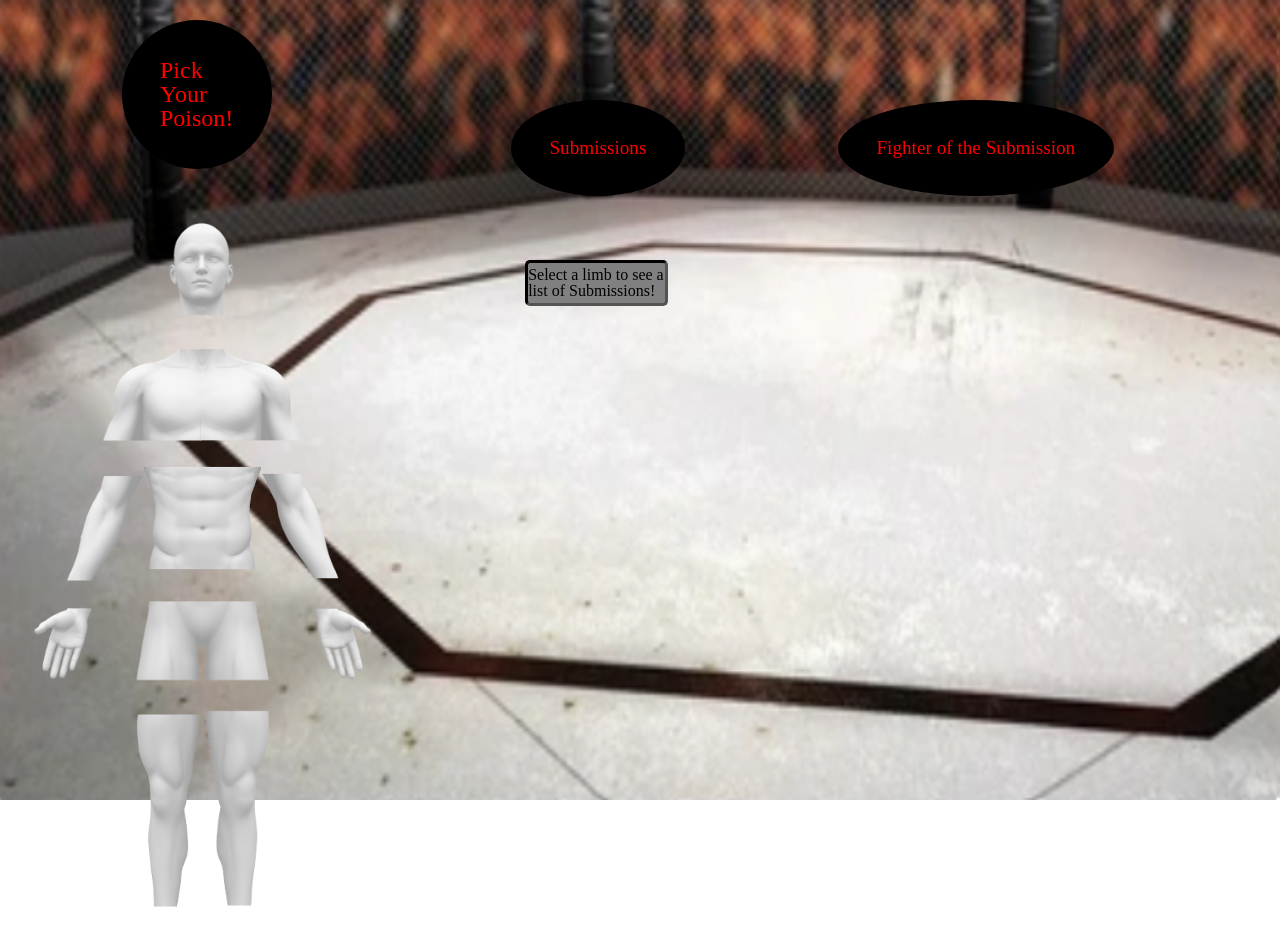
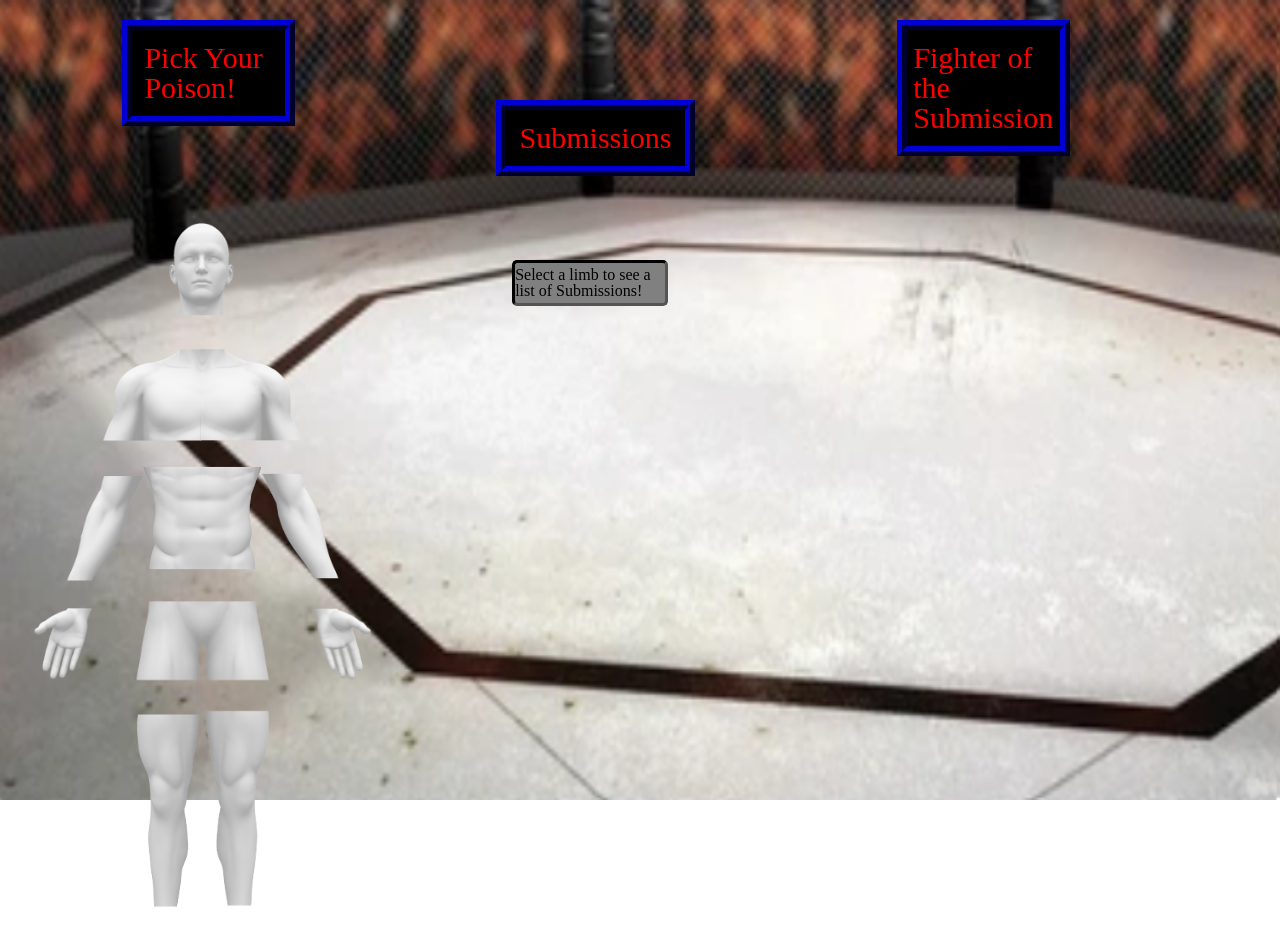
Before and after one commit to NickGentryBJJ/Pick_Your_Poison, a website: page index.html in a window 1280 px wide. Shown: the top 933 px of the page. Drawn offline with Linux system fonts and the light colour scheme; a web font is replaced by a local one.

Commit message:
Final draft of css.  Finished Titles styling.

```diff
--- a/src/index.scss
+++ b/src/index.scss
@@ -20,48 +20,65 @@
   right: 80%;
   left: 9.5%;
   top: 2.5%;
-  width: fit-content;
-  font-size: x-large;
+  width: 10%;
+  font-size: 30px;
   justify-content: center;
   align-items: center;
   flex-direction: column;
   font-family: "DarkSouls";
+  color: red;
+  padding: 1%;
+  border-top: 10px;
+  border-left: 10px;
+  border-right: 10px;
+  border-bottom: 10px;
+  border-style: ridge;
   background-color: black;
-  color: red;
-  border-radius: 52%;
-  padding: 3%;
+  border-color: navy;
 }
 /* This is for the Submissions title for what will be a box with submissions. */
 h2.subs {display: inline-flex;
   position: absolute;
-  right: 46.5%;
+  right: 45.7%;
   top: 12.5%;
-  width: fit-content;
-  font-size: larger;
+  width: 10%;
+  font-size: 30px;
   justify-content: center;
   align-items: center;
   flex-direction:column;
   font-family: 'DarkSouls';
+  color: red;
+  padding: 1%;
+  padding-left: 2%;
+  padding-right: 2%;
+  border-top: 10px;
+  border-left: 10px;
+  border-right: 10px;
+  border-bottom: 10px;
+  border-style: ridge;
   background-color: black;
-  color: red;
-  border-radius: 52%;
-  padding: 3%;
+  border-color: navy;
 }
 
 h2.stats {display: inline-flex;
   position: absolute;
-  right: 13%;
-  top: 12.5%;
-  width: fit-content;
-  font-size: larger;
+  right: 16.4%;
+  top: 2.5%;
+  width: 10%;
+  font-size: 30px;
   justify-content: center;
   align-items: center;
   flex-direction:column;
   font-family:"DarkSouls";
+  color: red;
+  padding: 1%;
+  border-top: 10px;
+  border-left: 10px;
+  border-right: 10px;
+  border-bottom: 10px;
+  border-style: ridge;
   background-color: black;
-  color: red;
-  border-radius: 52%;
-  padding: 3%;
+  border-color: navy;
 }
 
 h3{
@@ -316,7 +333,7 @@ ul.subList {
   position: absolute;
   right: 47.8%;
   top: 32.5%;
-  width: 137px;
+  width: 150px;
   justify-content: center;
   align-items: center;
   flex-direction: column;
--- a/src/seeds.js
+++ b/src/seeds.js
@@ -36,7 +36,7 @@ export const Anaconda = new Submission({name: "Anaconda Choke", bodyPart: "Neck"
 export const Darce = new Submission({name: "D'arce Choke", bodyPart: "Neck", subRate: "3.50", fighter: VincenteLuque, videoLink: "https://www.youtube.com/watch?v=kc8j-YrtRVM"});
 export const Guillotine = new Submission({name: "Guillotine", bodyPart: "Neck", subRate: "23.75", fighter: NateDiazGuillotine, videoLink: "https://www.youtube.com/watch?v=dFOtP7-8vN0"});
 export const PeruvianNecktie = new Submission({name: "Peruvian Necktie", bodyPart: "Neck", subRate: "0.38", fighter: MishaCirkunov, videoLink: "https://www.youtube.com/watch?v=kxCCrUACAwM"});
-export const Ezekiel = new Submission({name: "Ezekiel", bodyPart: "Neck", subRate: "0.38", fighter: AlexeyOleynik, videoLink: "https://www.youtube.com/watch?v=dOsFsy-RDZY"});
+export const Ezekiel = new Submission({name: "Ezekiel", bodyPart: "Neck", subRate: "0.38", fighter: AlexeyOleynik, videoLink: "https://www.youtube.com/watch?v=1Y1G9USVx5s"});
 export const Gogoplata = new Submission({name: "Gogoplata", bodyPart: "Neck", subRate: "0", fighter: NickDiaz, videoLink: "https://www.youtube.com/watch?v=5xsjY2zRsZA"});
 export const Bulldog = new Submission({name: "Bulldog Choke", bodyPart: "Neck", subRate: "0.76", fighter: UriahFaber, videoLink: "https://www.youtube.com/watch?v=fBHlLSyM1Dk"});
 export const ArmTriangle = new Submission({name: "Arm Triangle", bodyPart: "Neck", subRate: "8.70", fighter: IslamMakhachev, videoLink: "https://www.youtube.com/shorts/flTtV6o71aw"});
```
Also changed, not shown: dist/main.css, dist/main.js, 2 other files.
